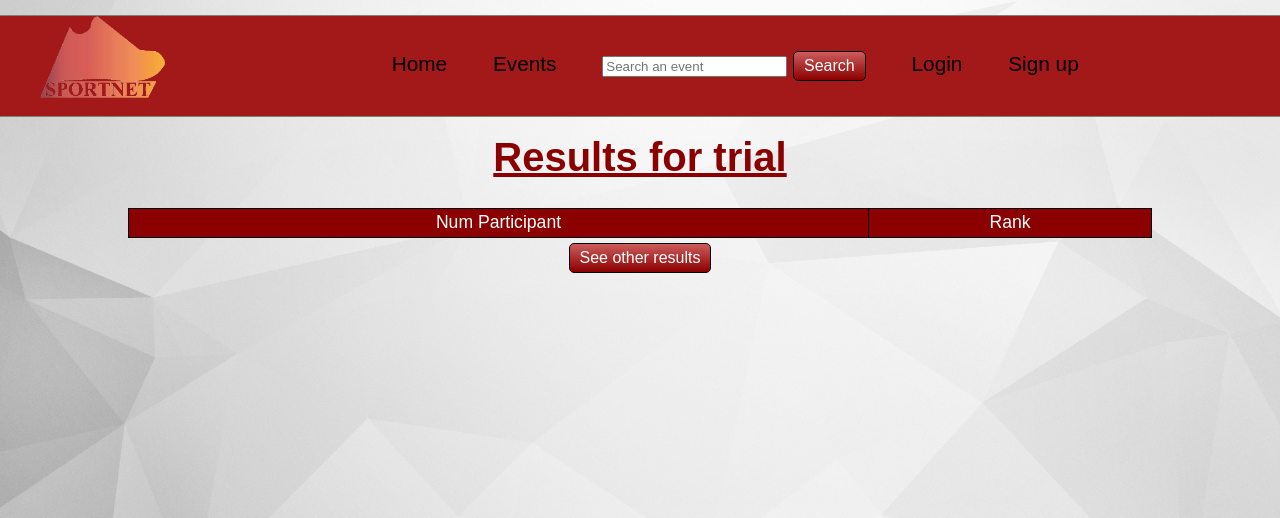
After one commit to Kebatoufragile/SportNet, a PHP site: template components/resultstrials.html.twig in a window 1280 px wide. The commit adds this page. Shown: the top 518 px of the page. Run offline with PHP 8.4, Linux system fonts and the light colour scheme; the template is opened without the code that fills it, so the values that code supplies are empty; some libraries are stand-ins or nearby versions.

Commit message:
adding display results

```diff
--- a/app/route.php
+++ b/app/route.php
@@ -57,3 +57,5 @@ $app->get('/upload', 'App\Controllers\CsvController:uploadResults')->setName('ho
 $app->post('/generateURL', 'App\Controllers\EventController:simplifyURL')->setName('generateURL');
 
 $app->get('/seeResults', 'App\Controllers\ParticipantController:findResults')->setName('seeResults');
+
+$app->get('/results', 'App\Controllers\EventController:displayResults')->setName('results');
--- /dev/null
+++ b/components/resultstrials.html.twig
@@ -0,0 +1,34 @@
+{% extends 'base.html.twig' %}
+
+{% block content %}
+
+    <div class="panel panel-primary panel-register text-center">
+        <div class="panel-heading aligncentre"><h1 class="panel-title">Results for trial</h1></div><br/>
+        <div class="panel-body">
+
+        <div class="aligncentre">
+        <table>
+            <tr>
+                <th class="cell entete">Num Participant</th>
+                <th class="cell entete">Rank</th>
+            </tr>
+            {% for result in results %}
+              <tr class="ligne1">
+                <td class="cell">{{ result.idParticipant }}</td>
+                <td class="cell">{{ result.rank }}</td>
+              </tr>
+            {% endfor %}
+
+
+
+        </table>
+        <form action="event" method="get">
+          <input value="{{ event }}" name="idEvent" style="display:none">
+          <button class="btn" type "submit">See other results</button>
+        </form>
+        </div>
+
+        </div>
+    </div>
+
+{% endblock %}
```
Also changed, not shown: app/src/Controllers/DisplayResultsController.php (added, +32 -0 lines), app/src/Controllers/EventController.php (+17 -1 lines), components/event.html.twig (+9 -12 lines).
